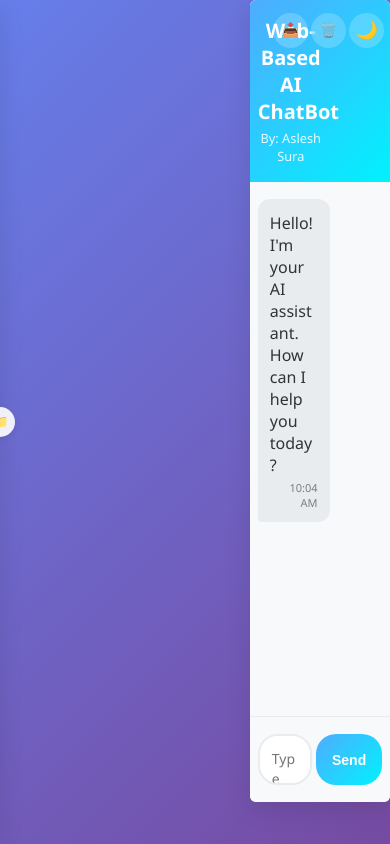
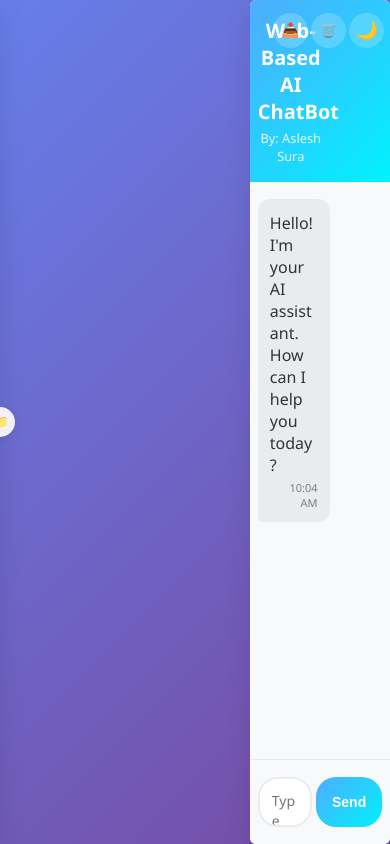
Before and after one commit to AsleshSura/Web-Based-AI-ChatBot, a plain HTML site: page index.html in a window 390 px wide. Both pictures are taken after a click on the button "Toggle sessions". Drawn offline with Linux system fonts and the light colour scheme.

Commit message:
We shall try.

```diff
--- a/index.html
+++ b/index.html
@@ -3,7 +3,7 @@
     <head>
         <meta charset="UTF-8">
         <meta name="viewport" content="width=device-width, initial-scale=1.0">
-        <link rel="stylesheet" href="style.css?v=2">
+        <link rel="stylesheet" href="style.css?v=4">
     </head>
     <body>
         <div class="sessions-sidebar" id="sessionsSidebar">
@@ -79,7 +79,7 @@
             </div>
         </div>
 
-        <script src="script.js?v=7"></script>
+        <script src="script.js?v=8"></script>
 
     </body>
 </html>
--- a/script.js
+++ b/script.js
@@ -40,11 +40,7 @@ document.addEventListener('DOMContentLoaded', function(){
     const sessionsList = document.getElementById('sessionsList');
 
     newSessionBtn.addEventListener('click', createNewSession);
-    sidebarToggle.addEventListener('click', function() {
-        console.log('Sidebar toggle clicked'); // Debug line
-        sessionsSidebar.classList.toggle('collapsed');
-        document.querySelector('.chat-container').classList.toggle('full-width');
-    });
+    sidebarToggle.addEventListener('click', toggleSidebarAndAdjustLayout);
 
     const savedTheme = localStorage.getItem('theme');
     if (savedTheme === 'dark') {
@@ -95,7 +91,105 @@ document.addEventListener('DOMContentLoaded', function(){
 
     // Load chat history and add welcome message if no history exists
     loadChatSessions();
+
+    // Initialize layout optimization
+    initializeLayoutOptimization();
 });
+
+// Layout optimization functions
+function initializeLayoutOptimization() {
+    adjustLayoutToFullViewport();
+    optimizeChatContainer();
+
+    // Listen for window resize
+    window.addEventListener('resize', debounce(adjustLayoutToFullViewport, 100));
+
+    // Listen for orientation change on mobile
+    window.addEventListener('orientationchange', function() {
+        setTimeout(adjustLayoutToFullViewport, 100);
+    });
+}
+
+function adjustLayoutToFullViewport() {
+    const body = document.body;
+    const chatContainer = document.querySelector('.chat-container');
+    const sidebar = document.querySelector('.sessions-sidebar');
+
+    // Ensure body uses full viewport
+    body.style.height = '100vh';
+    body.style.margin = '0';
+    body.style.padding = '0';
+    body.style.overflow = 'hidden';
+
+    // Force sidebar to full height
+    if (sidebar) {
+        sidebar.style.height = '100vh';
+        sidebar.style.margin = '0';
+        sidebar.style.maxHeight = '100vh';
+    }
+
+    // Force chat container to full height and available width
+    if (chatContainer) {
+        chatContainer.style.height = '100vh';
+        chatContainer.style.margin = '0';
+        chatContainer.style.maxHeight = '100vh';
+
+        // If sidebar is collapsed, take full width
+        if (sidebar && sidebar.classList.contains('collapsed')) {
+            chatContainer.style.width = '100vw';
+        } else {
+            // Calculate available width
+            const sidebarWidth = sidebar ? sidebar.offsetWidth : 0;
+            chatContainer.style.width = `calc(100vw - ${sidebarWidth}px)`;
+        }
+    }
+}
+
+function optimizeChatContainer() {
+    const chatContainer = document.querySelector('.chat-container');
+    const chatMessages = document.getElementById('chatMessages');
+    const chatHeader = document.querySelector('.chat-header');
+    const inputContainer = document.querySelector('.chat-input-container');
+
+    if (chatContainer && chatMessages && chatHeader && inputContainer) {
+        // Calculate available height for messages
+        const headerHeight = chatHeader.offsetHeight;
+        const inputHeight = inputContainer.offsetHeight;
+        const availableHeight = window.innerHeight - headerHeight - inputHeight;
+
+        // Set messages container to fill available space
+        chatMessages.style.height = `${availableHeight}px`;
+        chatMessages.style.maxHeight = `${availableHeight}px`;
+        chatMessages.style.overflowY = 'auto';
+    }
+}
+
+function debounce(func, wait) {
+    let timeout;
+    return function executedFunction(...args) {
+        const later = () => {
+            clearTimeout(timeout);
+            func(...args);
+        };
+        clearTimeout(timeout);
+        timeout = setTimeout(later, wait);
+    };
+}
+
+// Update sidebar toggle to include layout adjustment
+function toggleSidebarAndAdjustLayout() {
+    const sessionsSidebar = document.getElementById('sessionsSidebar');
+    const chatContainer = document.querySelector('.chat-container');
+
+    sessionsSidebar.classList.toggle('collapsed');
+    chatContainer.classList.toggle('full-width');
+
+    // Adjust layout after toggle
+    setTimeout(() => {
+        adjustLayoutToFullViewport();
+        optimizeChatContainer();
+    }, 300); // Wait for CSS transition
+}
 
 async function sendMessage() {
     const message = messageInput.value.trim();
@@ -188,6 +282,9 @@ function addMessageToChat(message, sender) {
     chatMessages.appendChild(messageDiv);
 
     chatMessages.scrollTop = chatMessages.scrollHeight;
+
+    // Optimize layout after adding message
+    optimizeChatContainer();
 
     // Save chat history after adding message
     saveChatHistory();
@@ -528,6 +625,11 @@ function switchToSession(sessionId) {
 
     chatSessions[sessionId].lastActive = new Date().toISOString();
     saveChatSessions();
+
+    // Optimize layout after switching sessions
+    setTimeout(() => {
+        optimizeChatContainer();
+    }, 100);
 }
 
 function saveCurrentSession() {
--- a/style.css
+++ b/style.css
@@ -2,6 +2,13 @@
     margin: 0;
     padding: 0;
     box-sizing: border-box;
+}
+
+html, body {
+    height: 100vh !important;
+    margin: 0 !important;
+    padding: 0 !important;
+    overflow: hidden !important;
 }
 
 body {
@@ -11,6 +18,7 @@ body {
     display: flex;
     margin: 0;
     padding: 0;
+    min-height: 100vh;
 }
 
 .chat-container {
@@ -26,6 +34,8 @@ body {
     flex-direction: column;
     overflow: hidden;
     position: relative;
+    min-height: 100vh;
+    flex-shrink: 0;
 }
 
 .chat-container.full-width {
@@ -131,6 +141,7 @@ body {
     overflow-y: auto;
     overflow-x: visible;
     background: #f8f9fa;
+    min-height: 0; /* Important for flexbox to work properly */
 }
 
 .message {
@@ -438,9 +449,13 @@ body.dark-mode {
 
 @media (max-width: 768px) {
     .chat-container {
-        width: 95%;
-        height: 95vh;
-        border-radius: 15px;
+        width: 100%;
+        height: 100vh;
+        border-radius: 0 1.5vw 1.5vw 0;
+    }
+
+    .chat-container.full-width {
+        border-radius: 1.5vw;
     }
 
     .message-content {
@@ -652,6 +667,8 @@ body.dark-mode {
     transition: transform 0.3s ease;
     z-index: 100;
     height: 100vh;
+    min-height: 100vh;
+    flex-shrink: 0;
 }
 
 .sessions-sidebar.collapsed {
```
